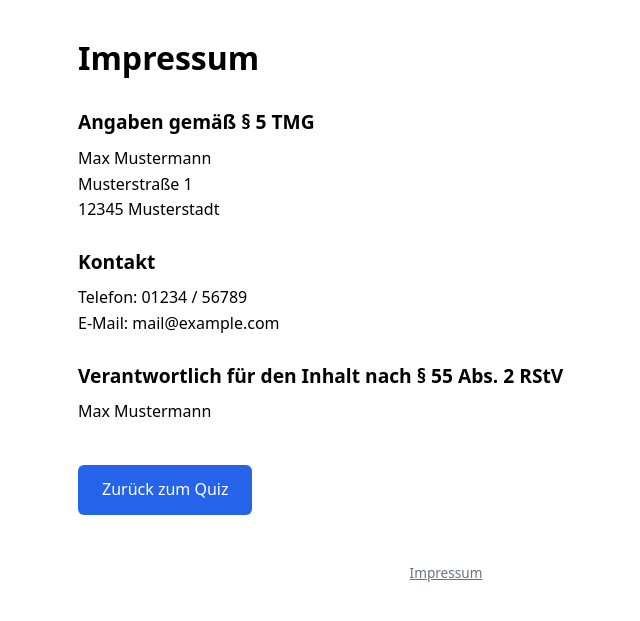
After one commit to NicolasGermann/QuizzTool, a FastAPI app: template templates/impressum.html in a window 1280 px wide. The commit adds this page. Shown: the top 621 px of the page, without its empty margins (194-834 px from the left). Run offline with FastAPI, Linux system fonts and the light colour scheme; the template is opened without the code that fills it, so the values that code supplies are empty; some libraries are stand-ins or nearby versions.

Commit message:
impressum

```diff
--- a/main.py
+++ b/main.py
@@ -275,6 +275,11 @@ def save_slider_answers(session_id: str, page_index: int, values: list, yaml_fil
             fcntl.flock(lf.fileno(), fcntl.LOCK_UN)
 
 
+@app.get("/impressum", response_class=HTMLResponse)
+async def impressum(request: Request):
+    return templates.TemplateResponse(request, "impressum.html", {})
+
+
 @app.get("/", response_class=HTMLResponse)
 async def root(request: Request):
     session_id = str(uuid.uuid4())
--- a/templates/base.html
+++ b/templates/base.html
@@ -24,9 +24,23 @@
         .btn-primary { background: #2563eb; }
         .btn-success { background: #16a34a; }
         .btn-lg { padding: 1rem 2rem; font-size: 1.1rem; }
+        footer {
+            text-align: center;
+            padding: 1rem;
+            font-size: 0.85rem;
+            color: #6b7280;
+        }
+        footer a {
+            color: #6b7280;
+            text-decoration: underline;
+        }
+        footer a:hover { color: #374151; }
     </style>
 </head>
 <body>
     {% block content %}{% endblock %}
+    <footer>
+        <a href="/impressum">Impressum</a>
+    </footer>
 </body>
 </html>
--- /dev/null
+++ b/templates/impressum.html
@@ -0,0 +1,40 @@
+{% extends "base.html" %}
+{% block content %}
+<style>
+    .impressum-container {
+        max-width: 800px;
+        margin: 0 auto;
+        padding: 2rem;
+        line-height: 1.6;
+    }
+    .impressum-container h1 { margin-bottom: 1.5rem; }
+    .impressum-container h2 {
+        margin-top: 1.5rem;
+        margin-bottom: 0.5rem;
+        font-size: 1.2rem;
+    }
+    .impressum-container p { margin-bottom: 0.5rem; }
+    .impressum-back { margin-top: 2rem; display: inline-block; }
+</style>
+<div class="impressum-container">
+    <h1>Impressum</h1>
+
+    <h2>Angaben gemäß § 5 TMG</h2>
+    <p>
+        Max Mustermann<br>
+        Musterstraße 1<br>
+        12345 Musterstadt
+    </p>
+
+    <h2>Kontakt</h2>
+    <p>
+        Telefon: 01234 / 56789<br>
+        E-Mail: mail@example.com
+    </p>
+
+    <h2>Verantwortlich für den Inhalt nach § 55 Abs. 2 RStV</h2>
+    <p>Max Mustermann</p>
+
+    <a href="/" class="btn btn-primary impressum-back">Zurück zum Quiz</a>
+</div>
+{% endblock %}
```
